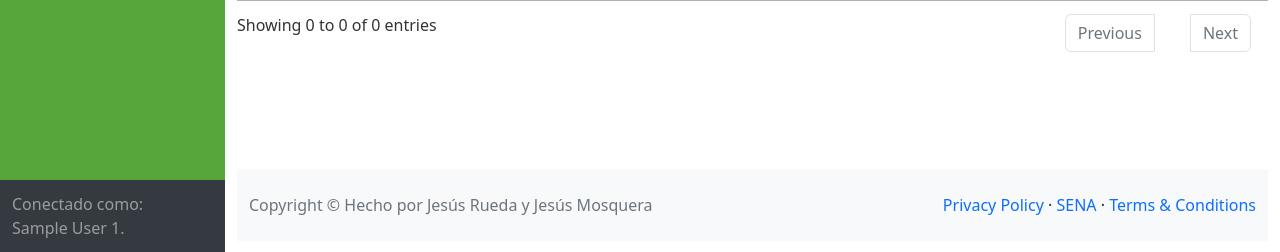
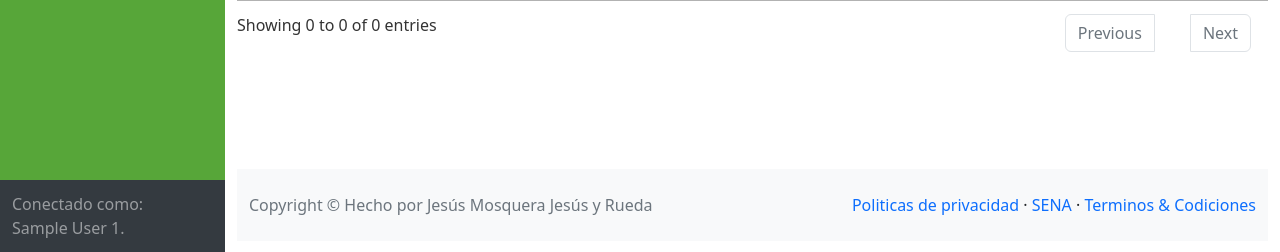
Before and after one commit to JesusRueda1/APP-SEDE-TIC, a PHP site: page /CRUD-REGISTRO/dist/DASHBOARD.php in a window 1280 px wide. Shown: the part 548-800 px from the top of the page. Run offline with PHP 8.4, Linux system fonts and the light colour scheme; the visitor is signed in with stand-in values (Sample User, id 1); data comes from the database, SQL or seed files in the repository; data that the repository does not hold is empty; some libraries are stand-ins or nearby versions.

Commit message:
cambios del dash

```diff
--- a/CRUD-REGISTRO/dist/DASHBOARD.php
+++ b/CRUD-REGISTRO/dist/DASHBOARD.php
@@ -109,13 +109,13 @@
                                 <footer class="py-4 bg-light mt-auto">
                                     <div class="container px-12">
                                         <div class="d-flex align-items-center justify-content-between standar">
-                                            <div class="text-muted">Copyright &copy; Hecho por Jesús Rueda y Jesús Mosquera</div>
+                                            <div class="text-muted">Copyright &copy; Hecho por Jesús Mosquera Jesús y Rueda  </div>
                                             <div>
-                                                <a href="#">Privacy Policy</a>
+                                                <a href="#">Politicas de privacidad</a>
                                                 &middot;
                                                 <a href="#">SENA</a>
                                                 &middot;
-                                                <a href="#">Terms &amp; Conditions</a>
+                                                <a href="#">Terminos &amp; Codiciones</a>
                                             </div>
                                         </div>
                                     </div>
--- a/CRUD-REGISTRO/dist/inicio.php
+++ b/CRUD-REGISTRO/dist/inicio.php
@@ -45,7 +45,7 @@
                             <div class="sb-sidenav-menu-heading" style="color: white;">Inicio</div>
                             <a style="color: white;" class="nav-link" href="#">
                                 <div class="sb-nav-link-icon" style="color: white;"><i class="fas fa-tachometer-alt"></i></div>
-                                INICIO
+                                Iicio
                             </a>
                             <div class="sb-sidenav-menu-heading" style="color: white;">Principal</div>
                             <a class="nav-link" href="DASHBOARD.php" style="color: white;">
@@ -115,11 +115,11 @@
                                         <div class="d-flex align-items-center justify-content-between standar">
                                             <div class="text-muted">Copyright &copy; Hecho por Jesús Rueda y Jesús Mosquera</div>
                                             <div>
-                                                <a href="#">Privacy Policy</a>
+                                                <a href="#">Politicas de privacidad</a>
                                                 &middot;
                                                 <a href="#">SENA</a>
                                                 &middot;
-                                                <a href="#">Terms &amp; Conditions</a>
+                                                <a href="#">Terminos &amp; Codiciones</a>
                                             </div>
                                         </div>
                                     </div>
--- a/configuracion/cambiar_contraseña.php
+++ b/configuracion/cambiar_contraseña.php
@@ -24,7 +24,7 @@ include('../php/validar_admin.php');
     <div class="container" style="margin-top:10%; width:30%;">
         <div class="card shadow p-3 mb-5 bg-body rounded" style="background:#ffffffd0 !important">
             <div class="card-header">
-                <h3 class="text-center card-title">Cambiar contraseña</h3>
+                <h3 class="text-center card-title">Cambiar Contraseña</h3>
             </div>
             <div class="row">
 
@@ -33,7 +33,7 @@ include('../php/validar_admin.php');
                     <form action="../php/cambiar_contraseña.php" method="POST">
                         <div id="error"></div>
                         <div class="col-lg">
-                            <label>Ingrese su contraseña:</label>
+                            <label>Digite su contraseña:</label>
                             <input type="password" class="form-control"id="pass1"name="pass1" required>
                         </div>
                         <div class="col-lg">
--- a/index.php
+++ b/index.php
@@ -1,7 +1,7 @@
 <!DOCTYPE html>
 <html lang="es">
 <head>
-    <title>Login</title>
+    <title>LOGIN</title>
     <meta charset="utf-8">
     <meta name="viewport" content="width=device-width, initial-scale=1, shrink-to-fit=no">
     <link rel="shortcut icon" type="image/x-icon" href="assets/images/logo.png">
```
